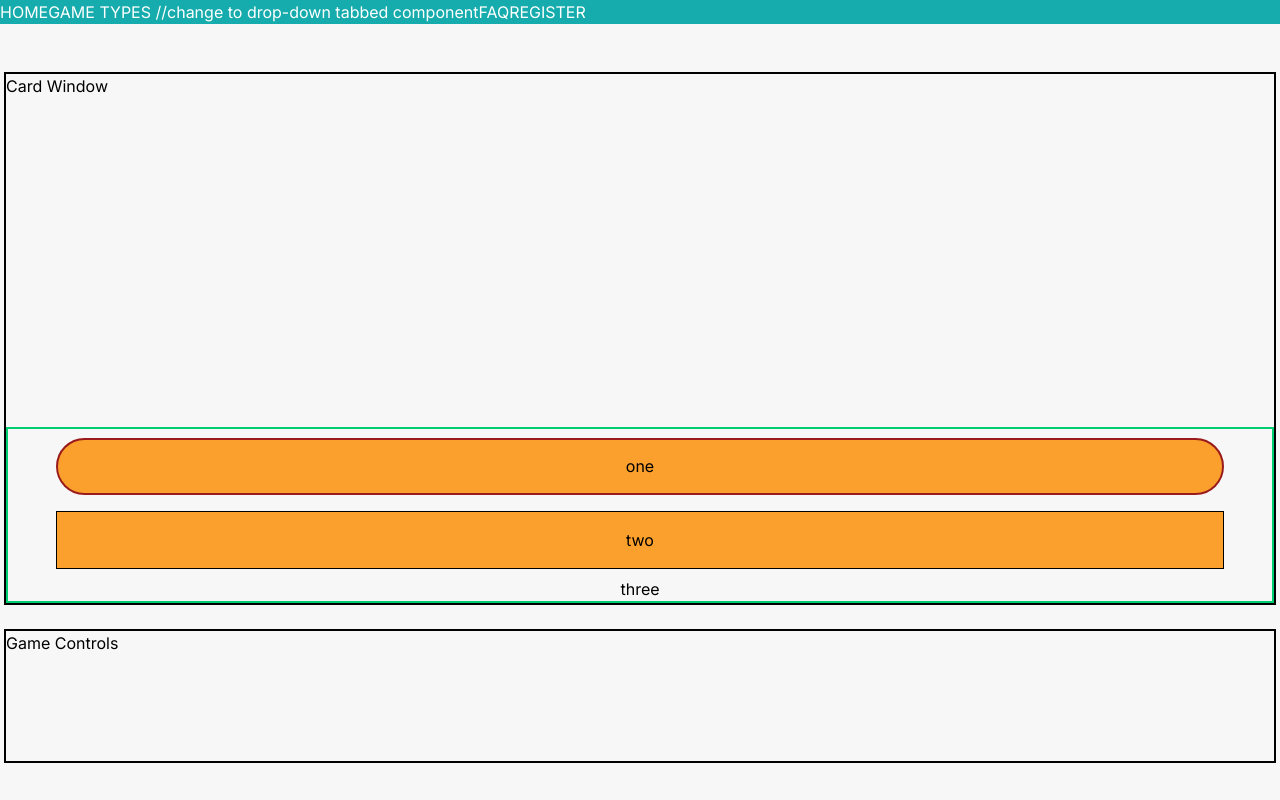
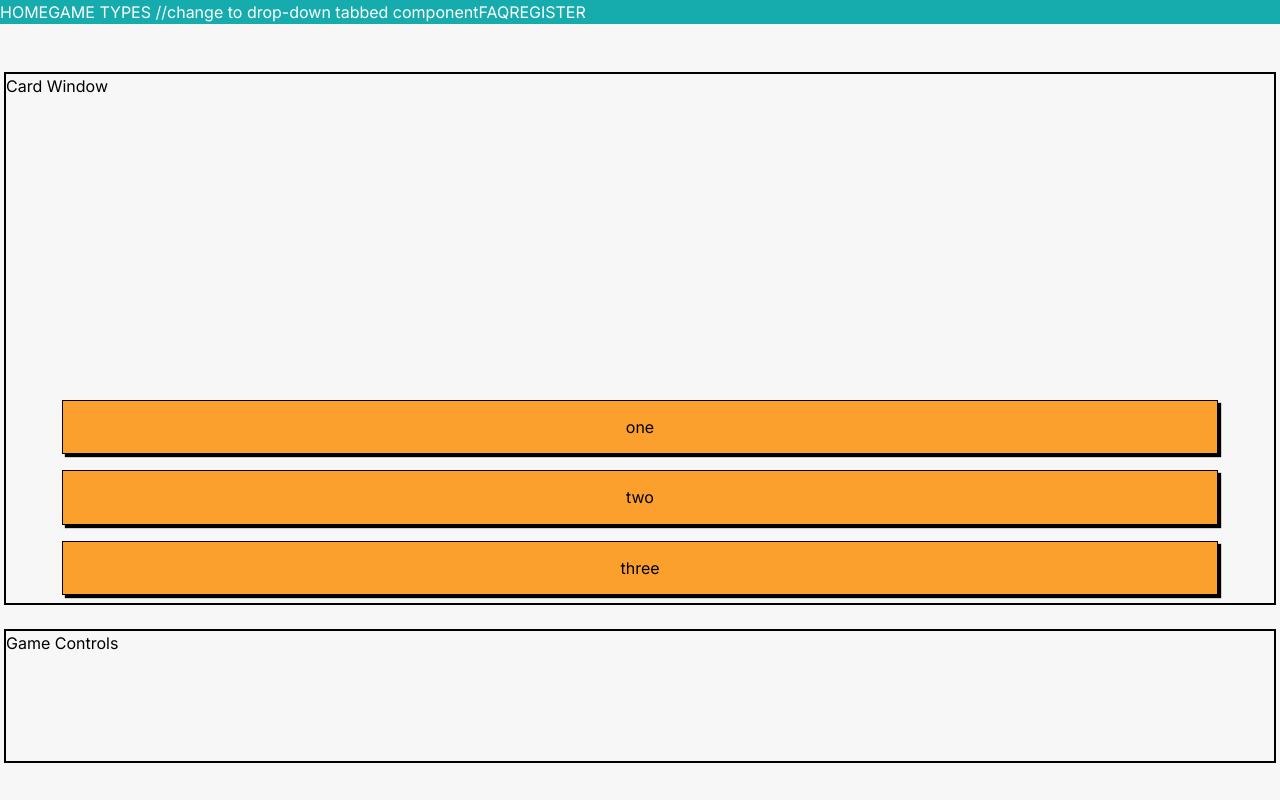
Before and after one commit to chingu-voyages/v42-geckos-team-22, a React (Vite) app: page /game in a window 1280 px wide. Shown: the top 800 px of the page. Built offline with nearby package versions, Linux system fonts and the light colour scheme.

Commit message:
button styling
Styling complete for the game answer buttons

```diff
--- a/src/global.css
+++ b/src/global.css
@@ -5,7 +5,7 @@
 
 @layer components {
   .btn-answer-primary {
-    @apply bg-light-orange border border-black h-1/3 m-2 hover:bg-green;
+    @apply bg-light-orange border border-black h-1/3 m-2 hover:bg-green shadow-answer;
   }
 }
 
--- a/src/pages/Game.jsx
+++ b/src/pages/Game.jsx
@@ -5,18 +5,18 @@ function Game () {
     return(
         <div className='container mx-auto h-screen'>
             <div className='m-1 border-2 border-black h-4/6 mb-6 mt-12'>
-                <div className='h-4/6'>
+                <div className='h-3/5'>
 
                 Card Window
                 </div>
-                <div className='flex flex-col h-2/6 border-2 border-green justify-center px-10'>
-                    <button type='button' className='bg-light-orange rounded-full border-2 border-red-800 h-1/3 m-2 hover:bg-green'>
+                <div className='flex flex-col h-2/5 justify-center px-12'>
+                    <button type='button' className='btn-answer-primary '>
                         one
                     </button>
                     <button type='button' className='btn-answer-primary'>
                         two
                     </button>
-                    <button>
+                    <button type='button' className='btn-answer-primary'>
                         three
                     </button>
                 </div>
@@ -28,5 +28,5 @@ function Game () {
     )
 }
 
-// rounded-full bg-blue-700 border-2 border-red-800 h-1/3 m-2
+// rounded-full bg-blue-700 border-2 border-red-800 h-1/3 m-2 border-b-4 border-r-4
 export default Game
--- a/tailwind.config.cjs
+++ b/tailwind.config.cjs
@@ -16,6 +16,9 @@ module.exports = {
         purple: "#7E38F9",
         "off-white": "#D9D9D9",
         "dark-grey": "#2D2D2D",
+      },
+      boxShadow: {
+        'answer': '3px 3px 1px black'
       },
       fontFamily: {
         inter: [`inter`, "serif"],
```
